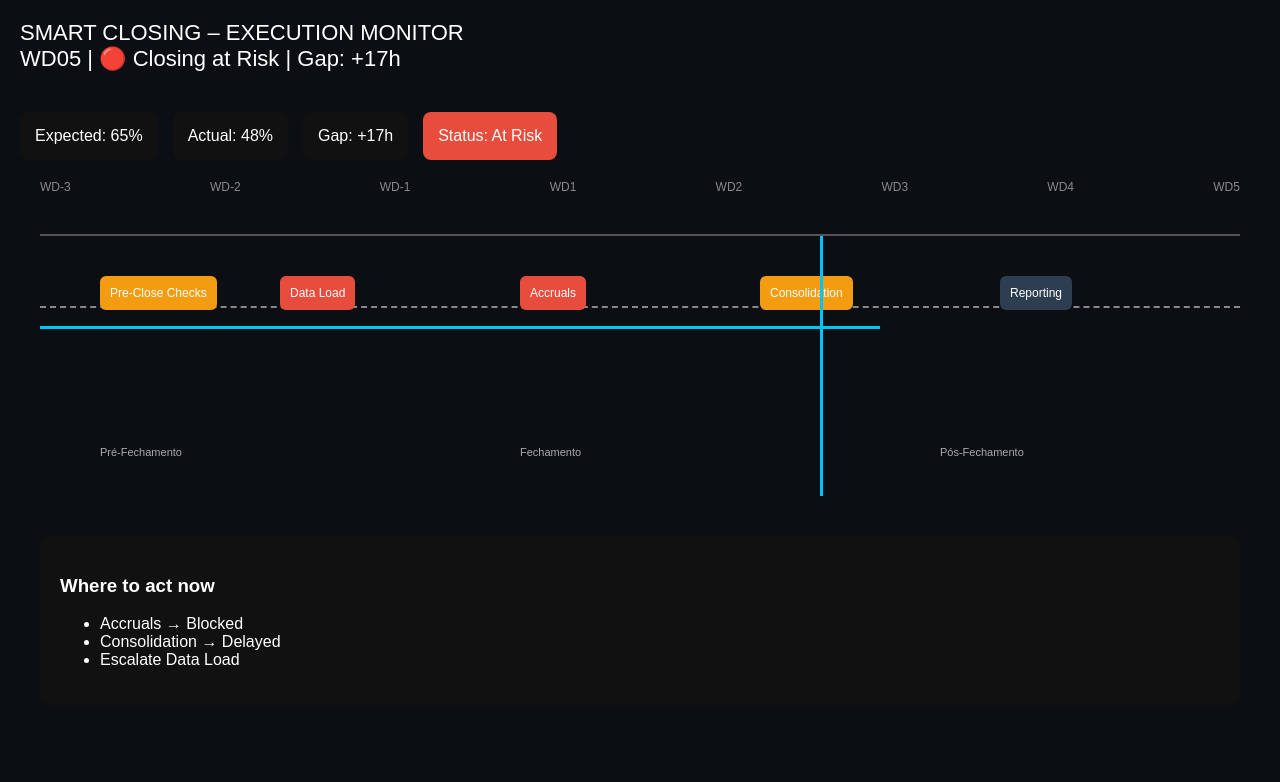
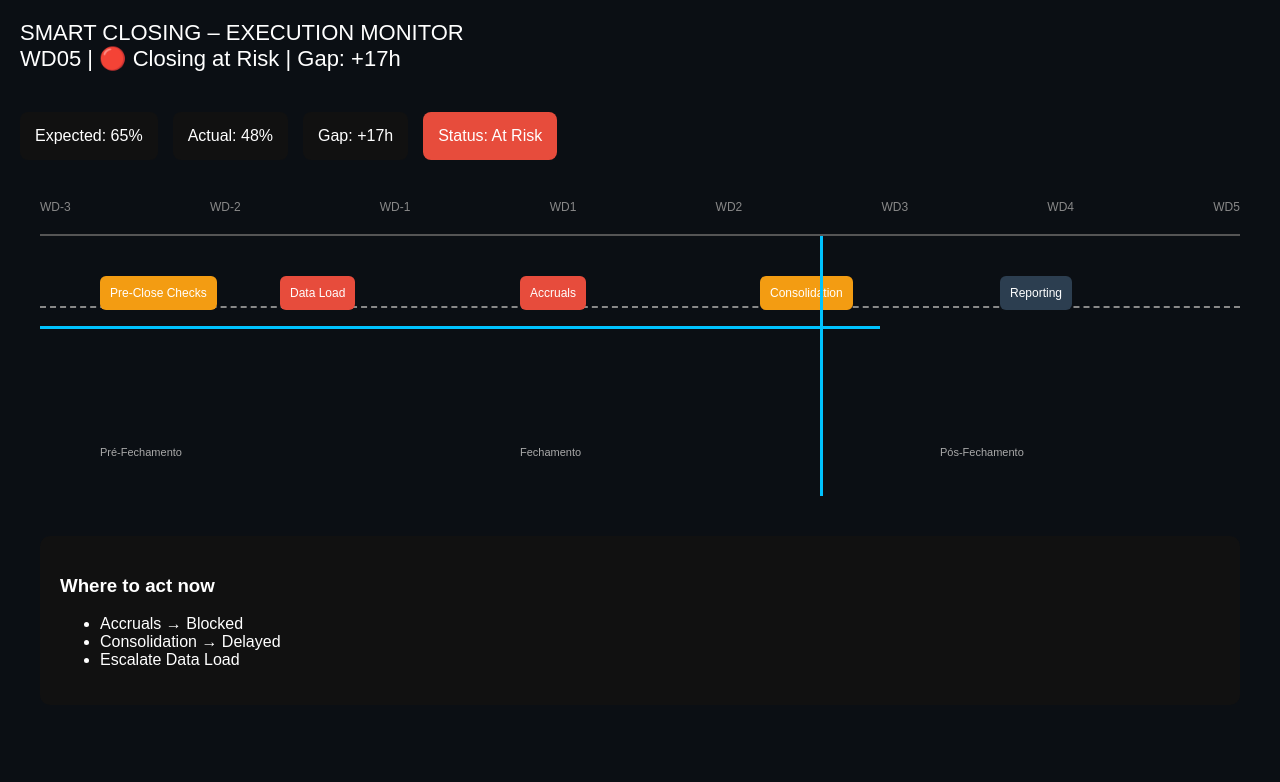
Before and after one commit to carolinegtorres-arch/smart-closing-monitor, a plain HTML site: page index.html in a window 1280 px wide. Shown: the top 782 px of the page. Drawn offline with Linux system fonts and the light colour scheme.

Commit message:
Update index.html

```diff
--- a/index.html
+++ b/index.html
@@ -36,6 +36,8 @@ body {
   display:flex;
   justify-content:space-between;
   margin:0 40px;
+  margin-top:20px;
+  margin-bottom:-20px;
   color:#888;
   font-size:12px;
 }
```
